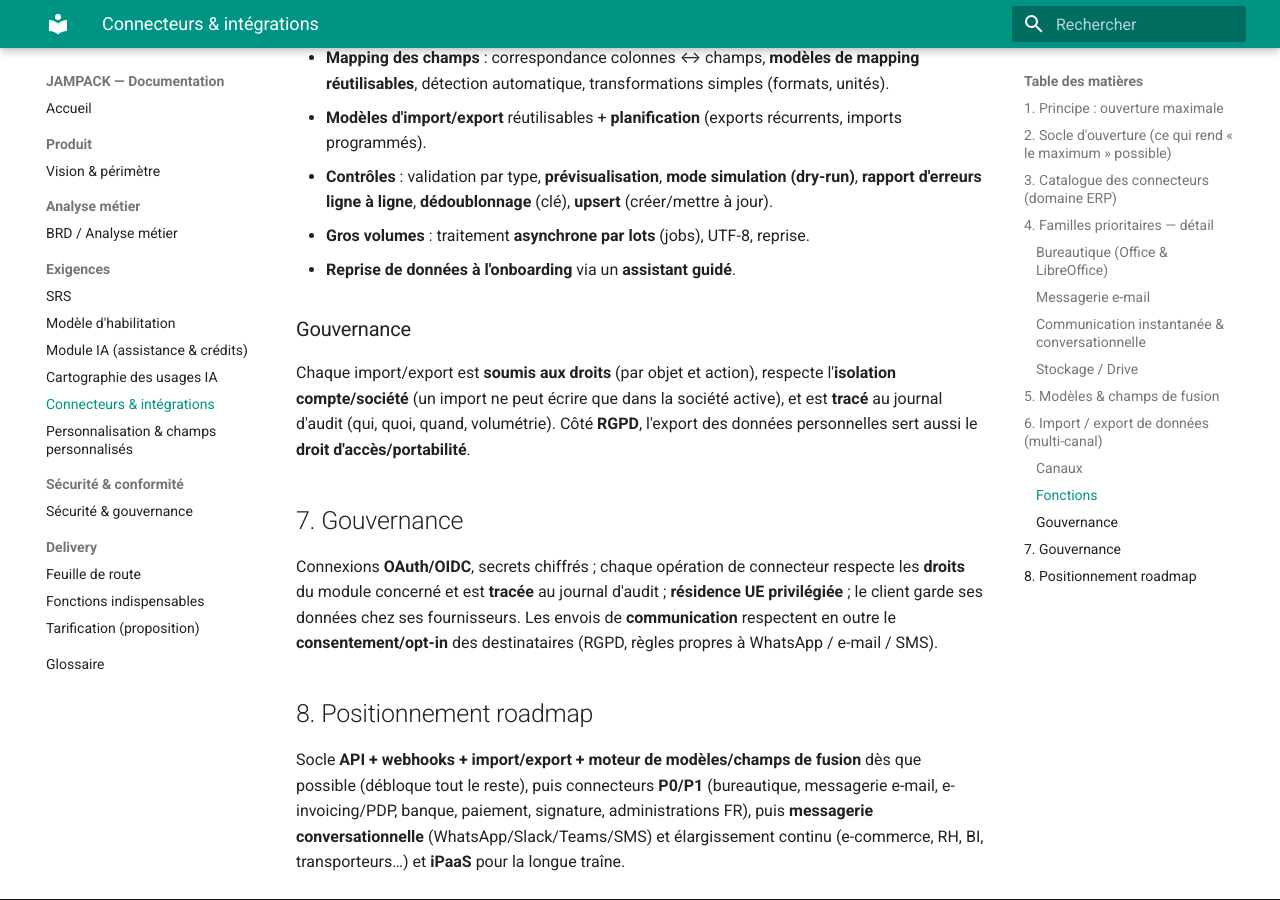
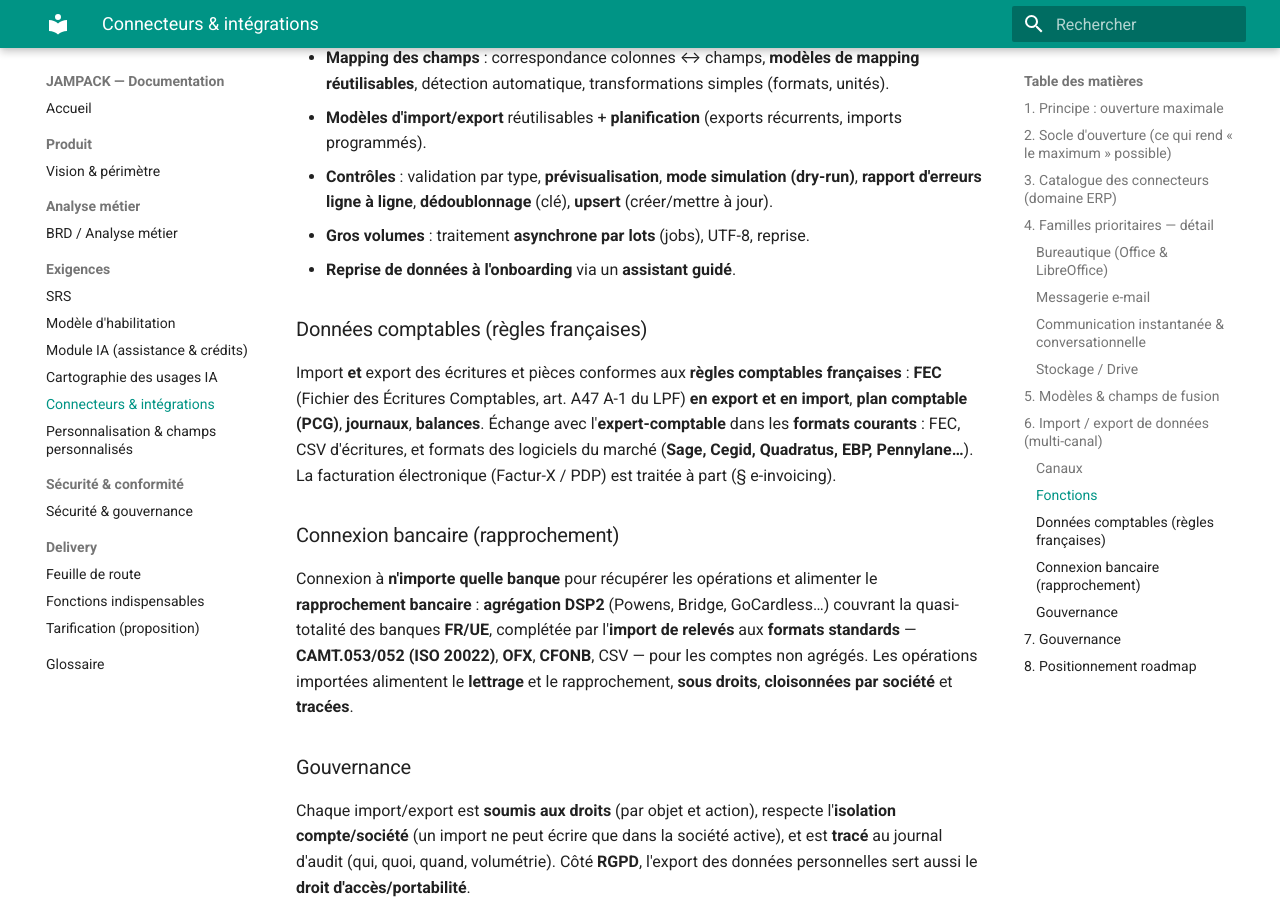
Before and after one commit to chrisx13/jampack-docs, an MkDocs documentation site: the page built from docs/20-exigences/connecteurs.md, in a window 1280 px wide and 900 px high, scrolled down 3960 px. Built offline with MkDocs 1.6.1 and Material for MkDocs 9.7.7, drawn with Linux system fonts in a browser that asks for light colours; some of the changed text lies outside the part shown.

Commit message:
docs: echange comptable conforme FR (FEC import/export) + connexion bancaire multi-banque
- Connecteurs §6: sous-sections Données comptables (FEC export+import art. A47 A-1 LPF,
  PCG, journaux, balances, formats expert-comptable) et Connexion bancaire (agrégation
  DSP2 toute banque FR/UE + CAMT.053/OFX/CFONB/CSV pour le rapprochement).
- Catalogue: banque (toutes banques + CAMT/CFONB), compta (FEC export+import, +Quadratus/EBP).
- BRD RG-40 (échange comptable FR & connexion bancaire).
- fonctions-indispensables + roadmap Jalon F alignés.

Co-Authored-By: Claude Opus 4.8 <noreply@anthropic.com>
Claude-Session: https://claude.ai/code/session_01Pwuv6ro2738bcQPvWxGDbM

```diff
--- a/docs/20-exigences/connecteurs.md
+++ b/docs/20-exigences/connecteurs.md
@@ -22,10 +22,10 @@ JAMPACK vise, **de manière absolue, le maximum de connecteurs vers tous les out
 | **Messagerie e-mail** | Microsoft 365/Outlook (Graph), Google Workspace/Gmail, SMTP/IMAP générique | P0/P1 |
 | **Messagerie instantanée & conversationnelle** | WhatsApp Business (Cloud API), Slack, Microsoft Teams, Telegram, Signal, Facebook Messenger, SMS/RCS (Twilio, OVHcloud, Brevo…), notifications push | P1/P2 |
 | **Stockage / Drive** | OneDrive/SharePoint, Google Drive, Dropbox, Nextcloud, WebDAV, S3 | P1 |
-| **Banque (agrégation DSP2)** | Powens (ex-Budget Insight), Bridge, GoCardless, relevés OFX/CSV | P1 |
+| **Banque (agrégation DSP2)** | Powens (ex-Budget Insight), Bridge, GoCardless… (quasi **toutes banques FR/UE**) + relevés **CAMT.053/OFX/CFONB/CSV** | P1 |
 | **Paiement en ligne** | Stripe, GoCardless (SEPA), Mollie, PayPal | P1 |
 | **Facturation électronique** | PDP agréées, Chorus Pro (secteur public) | P0 |
-| **Comptabilité / expert-comptable** | Export FEC, Pennylane, Sage, Cegid, QuickBooks | P1 |
+| **Comptabilité / expert-comptable** | **FEC (export + import)**, Pennylane, Sage, Cegid, Quadratus, EBP, QuickBooks | P1 |
 | **Paie / RH** | PayFit, Silae | P2 |
 | **E-commerce** | Shopify, WooCommerce, PrestaShop, Magento | P2 |
 | **CRM / marketing** | Brevo (Sendinblue), Mailchimp, HubSpot | P2 |
@@ -87,6 +87,14 @@ L'échange de données est un **sous-système à part entière**, actionnable pa
 - **Gros volumes** : traitement **asynchrone par lots** (jobs), UTF-8, reprise.
 - **Reprise de données à l'onboarding** via un **assistant guidé**.
 
+### Données comptables (règles françaises)
+
+Import **et** export des écritures et pièces conformes aux **règles comptables françaises** : **FEC** (Fichier des Écritures Comptables, art. A47 A-1 du LPF) **en export et en import**, **plan comptable (PCG)**, **journaux**, **balances**. Échange avec l'**expert-comptable** dans les **formats courants** : FEC, CSV d'écritures, et formats des logiciels du marché (**Sage, Cegid, Quadratus, EBP, Pennylane…**). La facturation électronique (Factur-X / PDP) est traitée à part (§ e-invoicing).
+
+### Connexion bancaire (rapprochement)
+
+Connexion à **n'importe quelle banque** pour récupérer les opérations et alimenter le **rapprochement bancaire** : **agrégation DSP2** (Powens, Bridge, GoCardless…) couvrant la quasi-totalité des banques **FR/UE**, complétée par l'**import de relevés** aux **formats standards** — **CAMT.053/052 (ISO 20022)**, **OFX**, **CFONB**, CSV — pour les comptes non agrégés. Les opérations importées alimentent le **lettrage** et le rapprochement, **sous droits**, **cloisonnées par société** et **tracées**.
+
 ### Gouvernance
 
 Chaque import/export est **soumis aux droits** (par objet et action), respecte l'**isolation compte/société** (un import ne peut écrire que dans la société active), et est **tracé** au journal d'audit (qui, quoi, quand, volumétrie). Côté **RGPD**, l'export des données personnelles sert aussi le **droit d'accès/portabilité**.
```
Also changed, not shown: docs/10-analyse-metier/brd.md (+1 -0 lines), docs/70-delivery/fonctions-indispensables.md (+2 -2 lines), docs/70-delivery/roadmap.md (+2 -2 lines).
